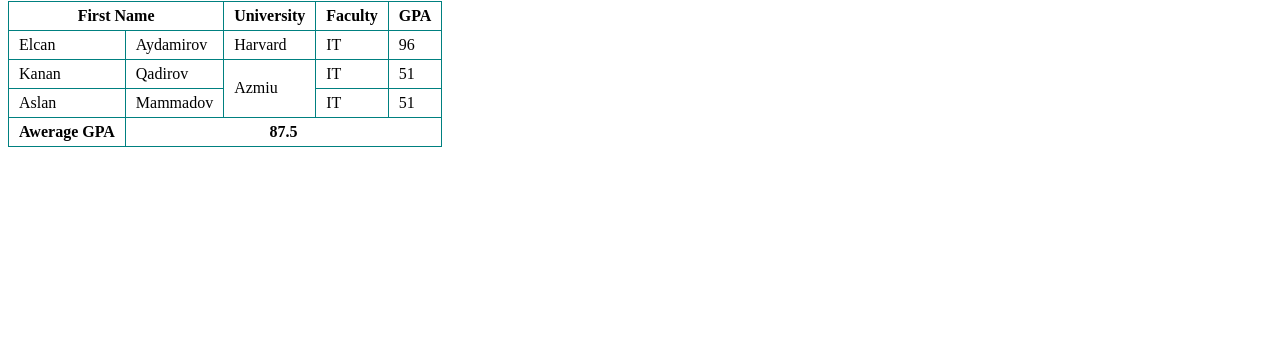
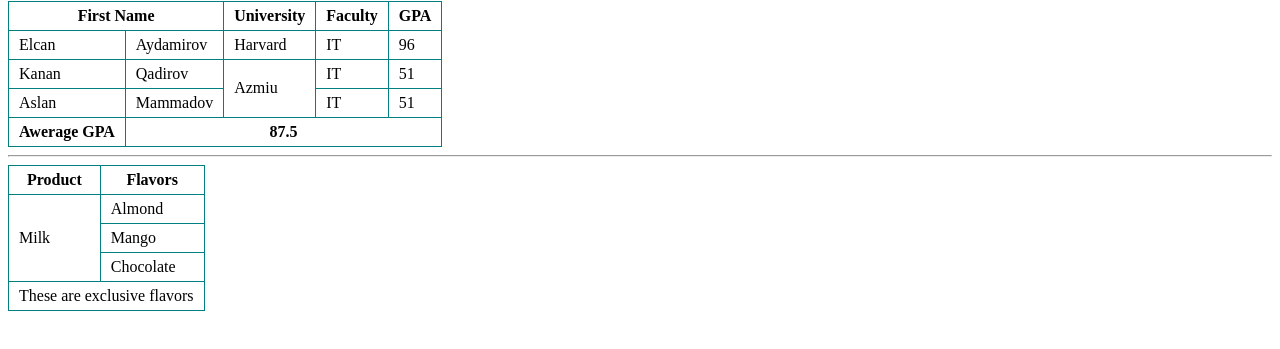
Before and after one commit to KananAmir/AZMP202, a plain HTML site: page 10.04.html-intro/table.html in a window 1280 px wide. Shown: the part 79-428 px from the top of the page. Drawn offline with Linux system fonts and the light colour scheme.

Commit message:
html intro

```diff
--- a/10.04.html-intro/table.html
+++ b/10.04.html-intro/table.html
@@ -62,5 +62,30 @@
         </tr>
       </tfoot>
     </table>
+
+    <hr />
+    <table>
+      <thead>
+        <tr>
+          <th>Product</th>
+          <th>Flavors</th>
+        </tr>
+      </thead>
+      <tbody>
+        <tr>
+          <td rowspan="3">Milk</td>
+          <td>Almond</td>
+        </tr>
+        <tr>
+          <td>Mango</td>
+        </tr>
+        <tr>
+          <td>Chocolate</td>
+        </tr>
+        <tr>
+          <td colspan="2">These are exclusive flavors</td>
+        </tr>
+      </tbody>
+    </table>
   </body>
 </html>
```
